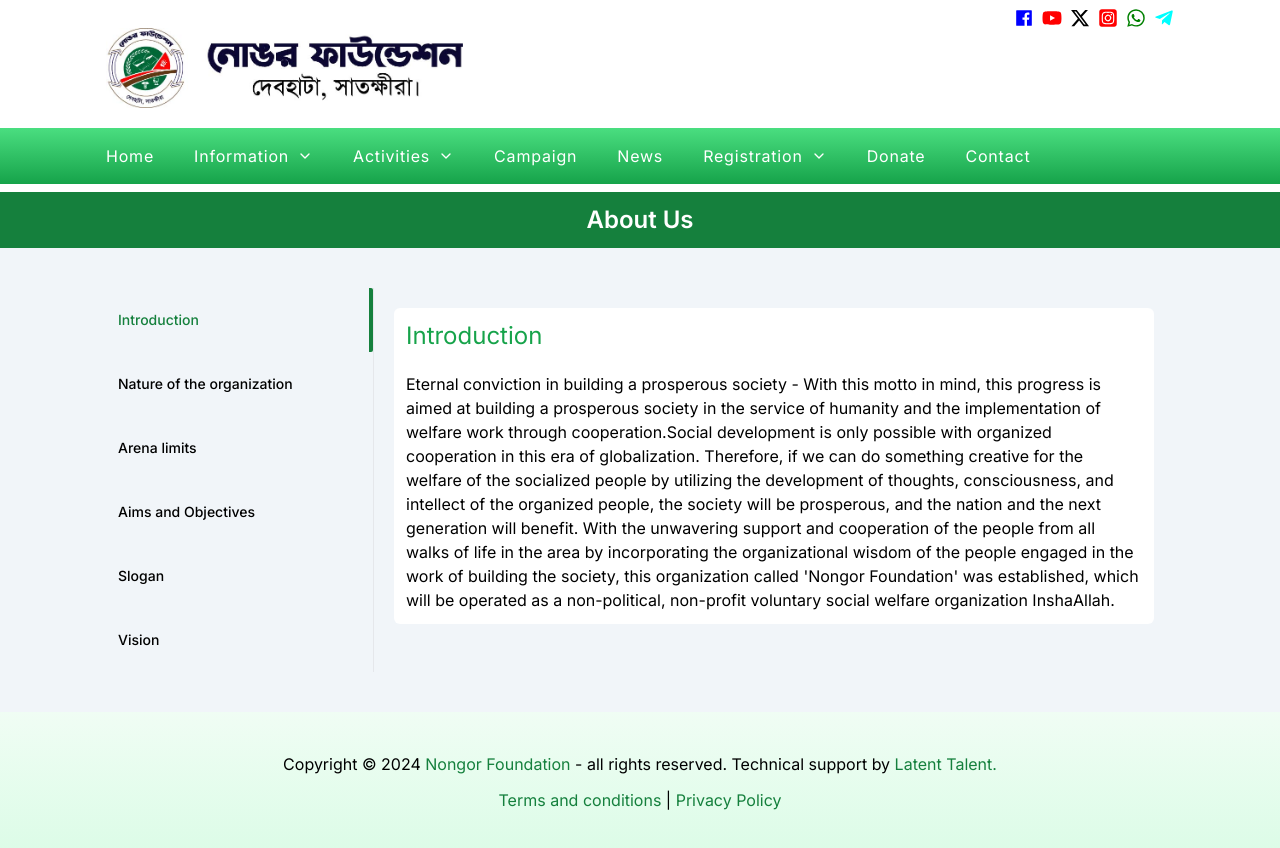
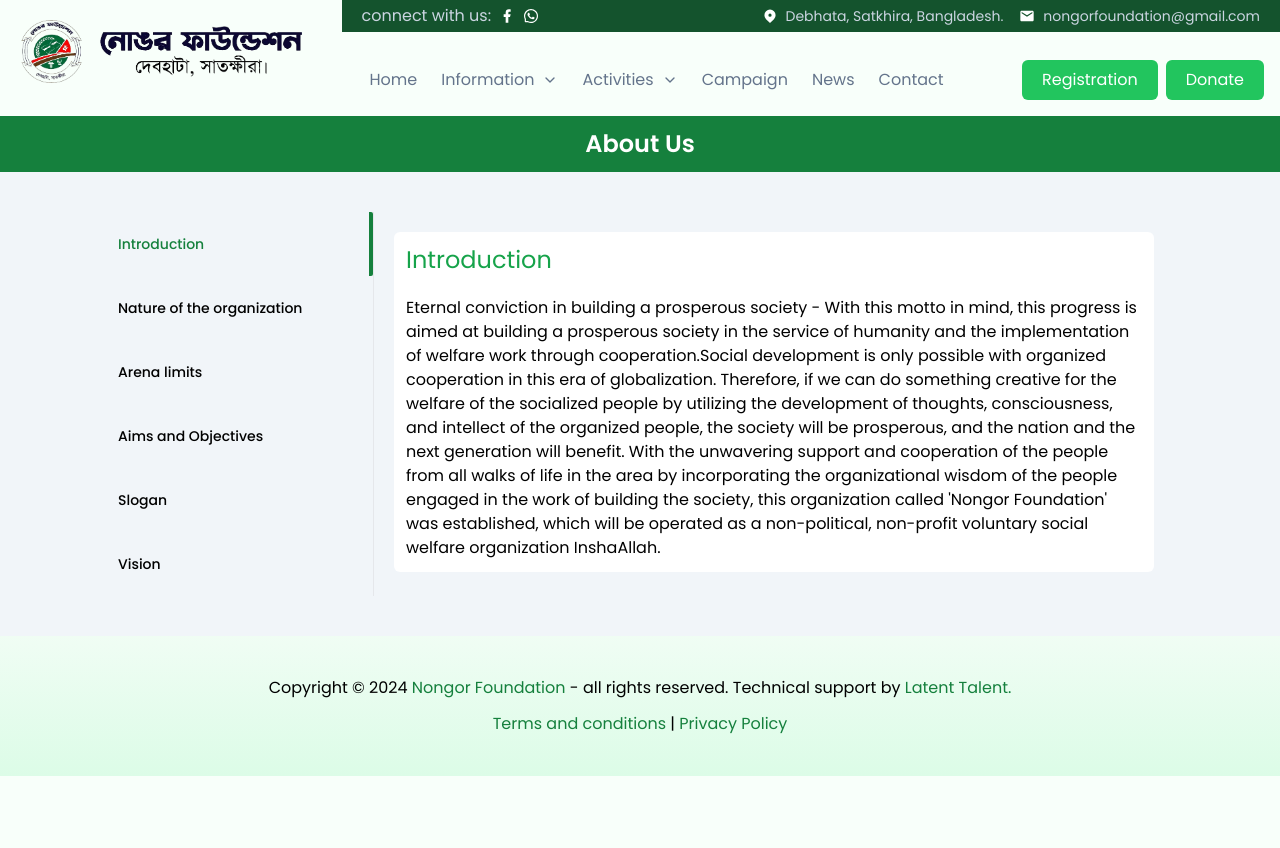
Before and after one commit to ibrahimk4111/non-gor-foundation, a Next.js app: page /about in a window 1280 px wide. Shown: the top 848 px of the page. After the commit the page ends 800 px from the top, so only its background shows below. Built offline with nearby package versions, Linux system fonts and the light colour scheme.

Commit message:
navbar fixed

```diff
--- a/app/globals.css
+++ b/app/globals.css
@@ -1,8 +1,21 @@
+@import url("https://fonts.googleapis.com/css2?family=Poppins:ital,wght@0,100;0,200;0,300;0,400;0,500;0,600;0,700;0,800;0,900;1,100;1,200;1,300;1,400;1,500;1,600;1,700;1,800;1,900&display=swap");
+
 @tailwind base;
 @tailwind components;
 @tailwind utilities;
 
-::selection{
-    background: green;
-    color: white;
+body{
+  background: #f8fffa;
 }
+
+* {
+  margin: 0px;
+  padding: 0px;
+  box-sizing: border-box;
+  font-family: "Poppins", sans-serif;
+}
+
+::selection {
+  background: green;
+  color: white;
+}
--- a/components/header/Header.tsx
+++ b/components/header/Header.tsx
@@ -1,13 +1,9 @@
-
-import MiddleBar from "./headerComponents/MiddleBar"
 import NavBar from "./headerComponents/NavBar"
 import TopBar from "./headerComponents/TopBar"
 
 const Header:React.FC = () => {
   return (
-    <div className=" bg-slate-100">
-        <TopBar />
-        <MiddleBar />
+    <div>
         <NavBar />
     </div>
   )
--- a/components/header/drawerNavBar/DrawerNavBar.tsx
+++ b/components/header/drawerNavBar/DrawerNavBar.tsx
@@ -16,7 +16,7 @@ import {
 } from "@/components/ui/drawer";
 import { RxHamburgerMenu } from "react-icons/rx";
 import { useState } from "react";
-import logoName from "@/public/Nogor Foundation.jpg";
+import logoName from "@/public/Nogor-Foundation.png";
 import Image from "next/image";
 import { paths } from "@/utils/paths";
 
--- a/components/header/headerComponents/MiddleBar.tsx
+++ b/components/header/headerComponents/MiddleBar.tsx
@@ -1,31 +1,31 @@
-import React from "react";
-import Name_logo from "@/public/Nogor Foundation.jpg";
-import logo from "@/public/Profile Photo logo.jpg";
-import Image from "next/image";
-import Link from "next/link";
-import DrawerNavBar from "../drawerNavBar/DrawerNavBar";
+// import React from "react";
+// import Name_logo from "@/public/Nogor-Foundation.png";
+// import logo from "@/public/Profile Photo logo.jpg";
+// import Image from "next/image";
+// import Link from "next/link";
+// import DrawerNavBar from "../drawerNavBar/DrawerNavBar";
 
-const MiddleBar = () => {
-  const activeBtnClasses = " text-center w-auto text-xs md:text-base md:py-3 p-2 md:px-5 text-white bg-green-700 rounded-md ";
+// const MiddleBar = () => {
+//   const activeBtnClasses = " text-center w-auto text-xs md:text-base md:py-3 p-2 md:px-5 text-white bg-green-700 rounded-md ";
 
-  return (
-    <div className=" bg-white lg:pb-5 pb-3 ">
-      <div className=" container mx-auto">
-        <div className=" flex justify-between items-center gap-3">
-          {/* logo section */}
-          <div className=" flex md:justify-start justify-between items-center lg:h-20 h-16 md:gap-5 gap-2">
-            <div className=" lg:hidden block ">
-              <DrawerNavBar />
-            </div>
-            <div className="h-full overflow-hidden flex justify-center items-center">
-              <Image src={Name_logo} alt="logo" className=" md:block hidden max-h-full h-auto w-auto " />
-              <Image src={logo} alt="logo" className=" md:hidden block max-h-full h-auto w-auto " />
-            </div>
-          </div>
-        </div>
-      </div>
-    </div>
-  );
-};
+//   return (
+//     <div className=" bg-white lg:pb-5 pb-3 ">
+//       <div className=" container mx-auto">
+//         <div className=" flex justify-between items-center gap-3">
+//           {/* logo section */}
+//           <div className=" flex md:justify-start justify-between items-center lg:h-20 h-16 md:gap-5 gap-2">
+//             <div className=" lg:hidden block ">
+//               <DrawerNavBar />
+//             </div>
+//             <div className="h-full overflow-hidden flex justify-center items-center">
+//               <Image src={Name_logo} alt="logo" className=" md:block hidden max-h-full h-auto w-auto " />
+//               <Image src={logo} alt="logo" className=" md:hidden block max-h-full h-auto w-auto " />
+//             </div>
+//           </div>
+//         </div>
+//       </div>
+//     </div>
+//   );
+// };
 
-export default MiddleBar;
+// export default MiddleBar;
--- a/components/header/headerComponents/NavBar.tsx
+++ b/components/header/headerComponents/NavBar.tsx
@@ -1,5 +1,6 @@
 "use client";
 
+import Name_logo from "@/public/Nogor-Foundation.png";
 import React from "react";
 import { ChevronDown } from "lucide-react";
 
@@ -15,25 +16,33 @@ import {
 } from "@/components/ui/dropdown-menu";
 import Link from "next/link";
 import { paths } from "@/utils/paths";
+import Image from "next/image";
+import TopBar from "./TopBar";
+// import MiddleBar from "./MiddleBar";
 
 const NavBar: React.FC = () => {
   const navItemClassNames =
-    " cursor-pointer py-2 text-white transition-all duration-500 ease-in-out";
+    " cursor-pointer py-2 px-3 text-slate-500 hover:text-black hover:bg-slate-200 rounded-md transition-all duration-500 ease-in-out";
 
   return (
-    <div className=" bg-gradient-to-b from-green-400 to-green-600 mb-2 tracking-wider">
-      <ul className="container mx-auto hidden lg:flex justify-start items-center gap-x-10 h-14 ">
-        <li>
-          <Link href={paths.home} className={navItemClassNames}>
-            Home
-          </Link>
+    <div>
+      <div className=" flex justify-start gap-5 h-26 ">
+        <div className="p-5">
+          <Image src={Name_logo} alt="logo" className=" h-auto w-96" />
+        </div>
+        <div className=" w-full hidden lg:flex flex-col justify-start gap-3">
+          <TopBar />
+          <div className=" flex justify-between items-center p-2">
+            <ul className=" flex justify-start items-center p-2">
+              <li className={navItemClassNames}>
+                <Link href={paths.home}>Home</Link>
               </li>
-        <li>
+              <li className={navItemClassNames}>
                 <DropdownMenu modal={false}>
                   <DropdownMenuTrigger asChild>
                     <div className=" flex justify-between items-center gap-2">
-                <span className={navItemClassNames}>Information</span>
-                <ChevronDown className=" text-white h-4 w-4 " />
+                      <span>Information</span>
+                      <ChevronDown className=" h-4 w-4 " />
                     </div>
                   </DropdownMenuTrigger>
                   <DropdownMenuContent className="w-56">
@@ -44,7 +53,9 @@ const NavBar: React.FC = () => {
                           <Link href={paths.information.introduction}>
                             <DropdownMenuItem>Introduction</DropdownMenuItem>
                           </Link>
-                    <Link href={paths.information.nature_of_the_organization}>
+                          <Link
+                            href={paths.information.nature_of_the_organization}
+                          >
                             <DropdownMenuItem>
                               Nature of the organization
                             </DropdownMenuItem>
@@ -53,7 +64,9 @@ const NavBar: React.FC = () => {
                             <DropdownMenuItem>Arena limits</DropdownMenuItem>
                           </Link>
                           <Link href={paths.information.aims_and_objectives}>
-                      <DropdownMenuItem>Aims and Objectives</DropdownMenuItem>
+                            <DropdownMenuItem>
+                              Aims and Objectives
+                            </DropdownMenuItem>
                           </Link>
                           <Link href={paths.information.slogan}>
                             <DropdownMenuItem>Slogan</DropdownMenuItem>
@@ -71,12 +84,12 @@ const NavBar: React.FC = () => {
                 </DropdownMenu>
               </li>
 
-        <li>
+              <li className={navItemClassNames}>
                 <DropdownMenu modal={false}>
                   <DropdownMenuTrigger asChild>
                     <div className=" flex justify-between items-center gap-2">
-                <span className={navItemClassNames}>Activities</span>
-                <ChevronDown className=" text-white h-4 w-4 " />
+                      <span>Activities</span>
+                      <ChevronDown className=" h-4 w-4 " />
                     </div>
                   </DropdownMenuTrigger>
                   <DropdownMenuContent className="w-56">
@@ -86,7 +99,9 @@ const NavBar: React.FC = () => {
                       </DropdownMenuItem>
                     </Link>
                     <Link href={paths.activites.education}>
-                <DropdownMenuItem>Education Health Training The Culture</DropdownMenuItem>
+                      <DropdownMenuItem>
+                        Education Health Training The Culture
+                      </DropdownMenuItem>
                     </Link>
                     <Link href={paths.activites.health}>
                       <DropdownMenuItem>Health</DropdownMenuItem>
@@ -104,23 +119,23 @@ const NavBar: React.FC = () => {
                 </DropdownMenu>
               </li>
 
-        <li>
-          <Link href={paths.campaign} className={navItemClassNames}>
-            Campaign
-          </Link>
+              <li className={navItemClassNames}>
+                <Link href={paths.campaign}>Campaign</Link>
               </li>
-        <li>
-          <Link href={paths.news} className={navItemClassNames}>
-            News
-          </Link>
+              <li className={navItemClassNames}>
+                <Link href={paths.news}>News</Link>
               </li>
-        <li>
+              <li className={navItemClassNames}>
+                <Link href={paths.contact}>Contact</Link>
+              </li>
+            </ul>
+            <ul className=" flex justify-start items-center gap-2 p-2">
+              <li >
                 <DropdownMenu modal={false}>
                   <DropdownMenuTrigger asChild>
-              <div className=" flex justify-between items-center gap-2">
-                <span className={navItemClassNames}>Registration</span>
-                <ChevronDown className=" text-white h-4 w-4 " />
-              </div>
+                    <p className=" cursor-pointer py-2 px-5 text-white rounded-md bg-green-500 hover:bg-green-600 transition-all duration-300 ease-in">
+                      Registration
+                    </p>
                   </DropdownMenuTrigger>
                   <DropdownMenuContent className="w-56">
                     <Link href={paths.registration.volunteer}>
@@ -138,17 +153,13 @@ const NavBar: React.FC = () => {
                   </DropdownMenuContent>
                 </DropdownMenu>
               </li>
-        <li>
-          <Link href={paths.donate} className={navItemClassNames}>
-            Donate
-          </Link>
-        </li>
-        <li>
-          <Link href={paths.contact} className={navItemClassNames}>
-            Contact
-          </Link>
+              <li className=" cursor-pointer py-2 px-5 text-white rounded-md bg-green-500 hover:bg-green-600 transition-all duration-300 ease-in">
+                <Link href={paths.donate}>Donate</Link>
               </li>
             </ul>
+          </div>
+        </div>
+      </div>
     </div>
   );
 };
--- a/components/header/headerComponents/TopBar.tsx
+++ b/components/header/headerComponents/TopBar.tsx
@@ -1,46 +1,34 @@
-import { AiFillFacebook, AiFillMail } from "react-icons/ai";
-import { IoCall, IoLogoWhatsapp } from "react-icons/io5";
-import { FaSquareInstagram, FaYoutube, FaXTwitter } from "react-icons/fa6";
-import { RxInstagramLogo } from "react-icons/rx";
-import { FaTelegramPlane } from "react-icons/fa";
-
+import {MdMail} from 'react-icons/md'
+import {HiLocationMarker} from 'react-icons/hi'
+import {RiFacebookFill} from 'react-icons/ri'
+import { AiOutlineWhatsApp } from "react-icons/ai";
 
 import Link from "next/link";
 
 const TopBar: React.FC = () => {
-  let size = 20;
+  let size = 16;
   return (
-    <section className=" pt-2 bg-white">
-      <div className=" flex justify-end items-center gap-2 container ">
-        <Link href="https://www.facebook.com/nongor.official" target="_blank">
-          <AiFillFacebook size={size} fill="blue"/>
-        </Link>
-        <Link
-          href="https://www.youtube.com/channel/UChhf0WXsZ2hfZVw5-xqSstw"
-          target="_blank"
-        >
-          <FaYoutube size={size} fill="red"/>
-        </Link>
-        <Link href="https://twitter.com/nongor21" target="_blank">
-          <FaXTwitter size={size} />
-        </Link>
-        <Link
-          href="https://www.instagram.com/nongorfoundation/"
-          target="_blank"
-        >
-          <FaSquareInstagram size={size} fill="red"/>
-        </Link>
-        <Link
-          href="https://whatsapp.com/channel/0029VaFbIou5kg6xKkI05T2Q"
-          target="_blank"
-        >
-          <IoLogoWhatsapp size={size} fill="green"/>
-        </Link>
-        <Link href="https://t.me/foundationnongor" target="_blank">
-          <FaTelegramPlane size={size} fill="cyan" />
-        </Link>
+      <div className=" bg-green-900 w-full flex justify-between items-center gap-2 px-5 py-1">
+        <div className='flex justify-start items-center gap-2 '>
+          <p className=' text-slate-300 '>connect with us: </p>
+          <Link href="https://www.facebook.com/nongor.official" >
+            <RiFacebookFill size={size} className=' text-white hover:text-amber-600 transition-all duration-500 ease-in-out' />
+          </Link>
+          <Link href="#">
+            <AiOutlineWhatsApp size={size} className='text-white cursor-pointer hover:text-amber-600 transition-all duration-500 ease-in-out' />
+          </Link>
+        </div>
+        <div className='flex justify-end items-center gap-4 '>
+          <Link href="#" className=' group flex items-center gap-2 '>
+            <HiLocationMarker size={size} className='text-white group-hover:text-amber-600 transition-all duration-500 ease-in-out' />
+            <span className=' text-slate-300 text-sm '>Debhata, Satkhira, Bangladesh.</span>
+          </Link>
+          <Link href="#" className='group flex items-center gap-2 '>
+            <MdMail size={size} className='text-white group-hover:text-amber-600 transition-all duration-500 ease-in-out' />
+            <span className=' text-slate-300 text-sm '>nongorfoundation@gmail.com</span>
+          </Link>
+        </div>
       </div>
-    </section>
   );
 };
 
```
Also changed, not shown: tailwind.config.ts (+11 -11 lines), public/Nogor Foundation.jpg (deleted), public/Nogor-Foundation.png (added). Lines whose indentation alone changed are shown as unchanged.
